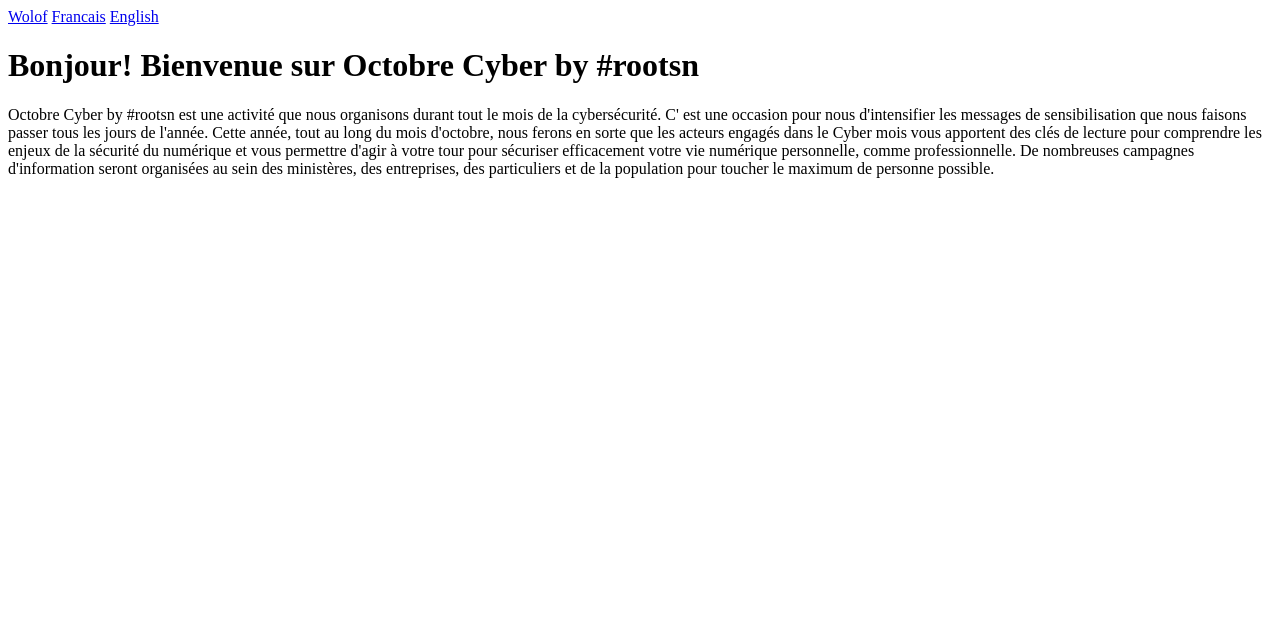
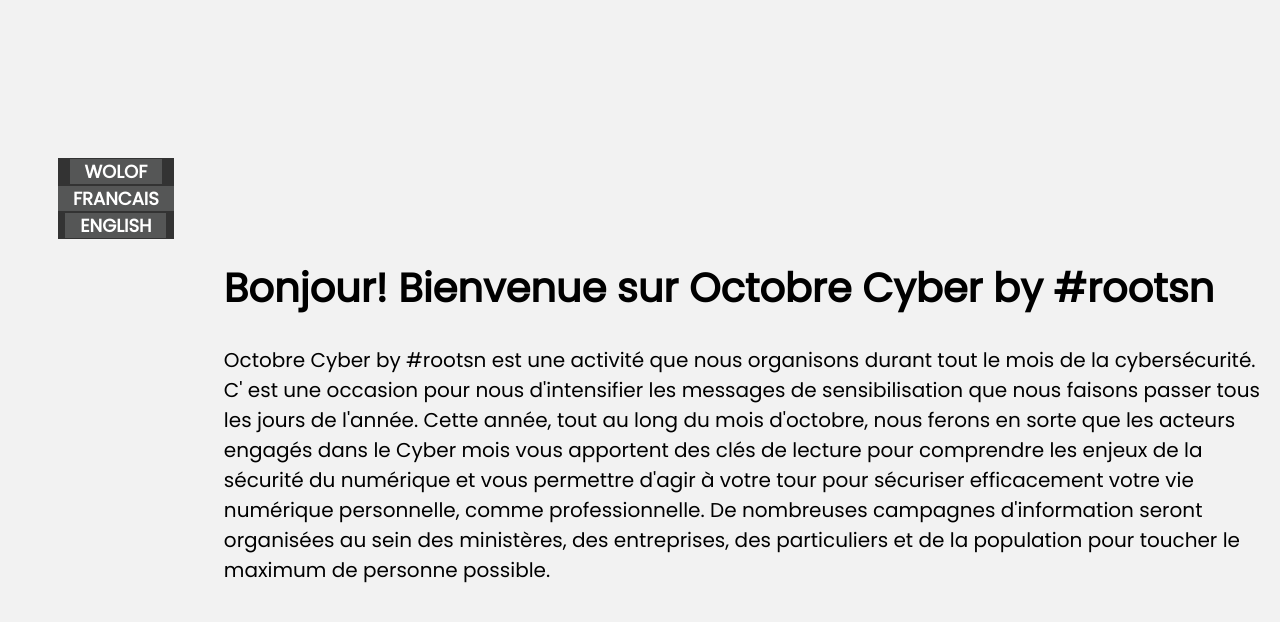
Before and after one commit to AbdallahMaf/TranslatingTest, a plain HTML site: page index.html in a window 1280 px wide. Drawn offline with Linux system fonts and the light colour scheme.

Commit message:
Update style

```diff
--- a/index.html
+++ b/index.html
@@ -10,10 +10,12 @@
 </head>
 
 <body>
-    <div class="languageSection">
-        <a href="#" language="wolof">Wolof</a>
-        <a href="#" language="french">Francais</a>
-        <a href="#" language="english">English</a>
+    <div class="container">
+        <div class="languageSection">
+            <a href="#" language="wolof">Wolof</a>
+            <a href="#" language="french">Francais</a>
+            <a href="#" language="english">English</a>
+        </div>
     </div>
     <div class="content">
         <h1 class="title">Bonjour! Bienvenue sur Octobre Cyber by #rootsn</h1>
--- a/style.css
+++ b/style.css
@@ -0,0 +1,45 @@
+@import url('https://fonts.googleapis.com/css?family=Poppins&display=swap');
+
+* {
+    font-family: 'Poppins', sans-serif;
+}
+
+body {
+    display: flex;
+    justify-content: center;
+    align-items: center;
+    min-height: 100vh;
+    background: #f2f2f2;
+}
+
+.container {
+    position: relative;
+    max-width: 600px;
+    height: 500px;
+    padding: 50px;
+    color: #555;
+    text-align: center;
+}
+
+.languageSection {
+    background: #333;
+}
+
+a {
+    text-transform: uppercase;
+    color: #fff;
+    text-decoration: none;
+    padding: 0 15px;
+    font-weight: bold;
+    background: #555656;
+    font-size: 18px;
+}
+
+a.active {
+    background: #f21313;
+}
+
+.content {
+    margin-top: 20px;
+    font-size: 20px;
+}
```
